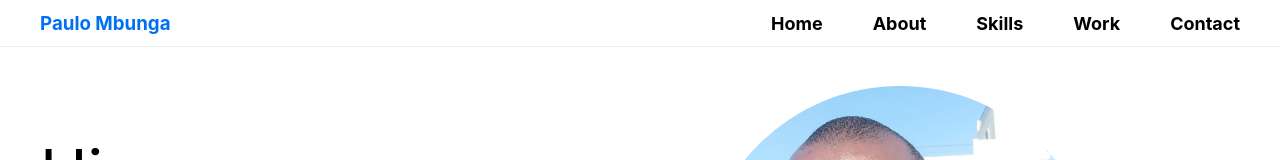
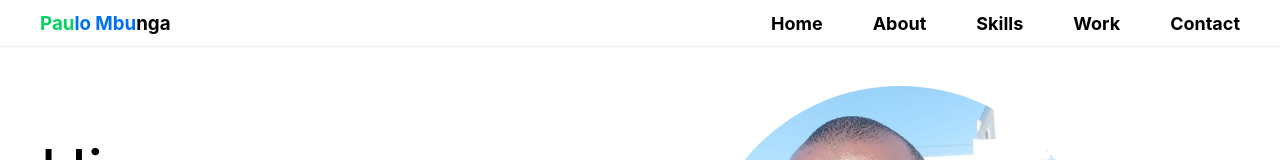
Before and after one commit to PauloMbunga/portfolio_pessoal, a Next.js app: page / in a window 1280 px wide. Shown: the top 160 px of the page. Built offline with nearby package versions, Linux system fonts and the light colour scheme.

Commit message:
Estilizaçao logo

```diff
--- a/src/pages/_header.tsx
+++ b/src/pages/_header.tsx
@@ -5,7 +5,7 @@ export default function Header() {
       <div>
 <header id="main-header" >
         <div className="content">
-        <h3>Paulo Mbunga</h3>
+        <h3><span className="verde">Pau</span><span className="azul">lo Mbu</span><span>nga</span></h3>
       <nav>
       <ul>
                         <li><a href="/">Home</a></li>
--- a/src/styles/GlobalStyles.ts
+++ b/src/styles/GlobalStyles.ts
@@ -26,9 +26,19 @@ header#main-header{
  box-shadow: 0 1px 1px rgba(30, 130, 79, 0.1)
 }
 
-header#main-header h3{
+header#main-header .azul{
 
   color: #0070f3;
+}
+
+header#main-header .verde{
+
+ color: #04d361;
+}
+
+header#main-header .preto{
+
+ color: #000;
 }
 
 header#main-header .content{
```
